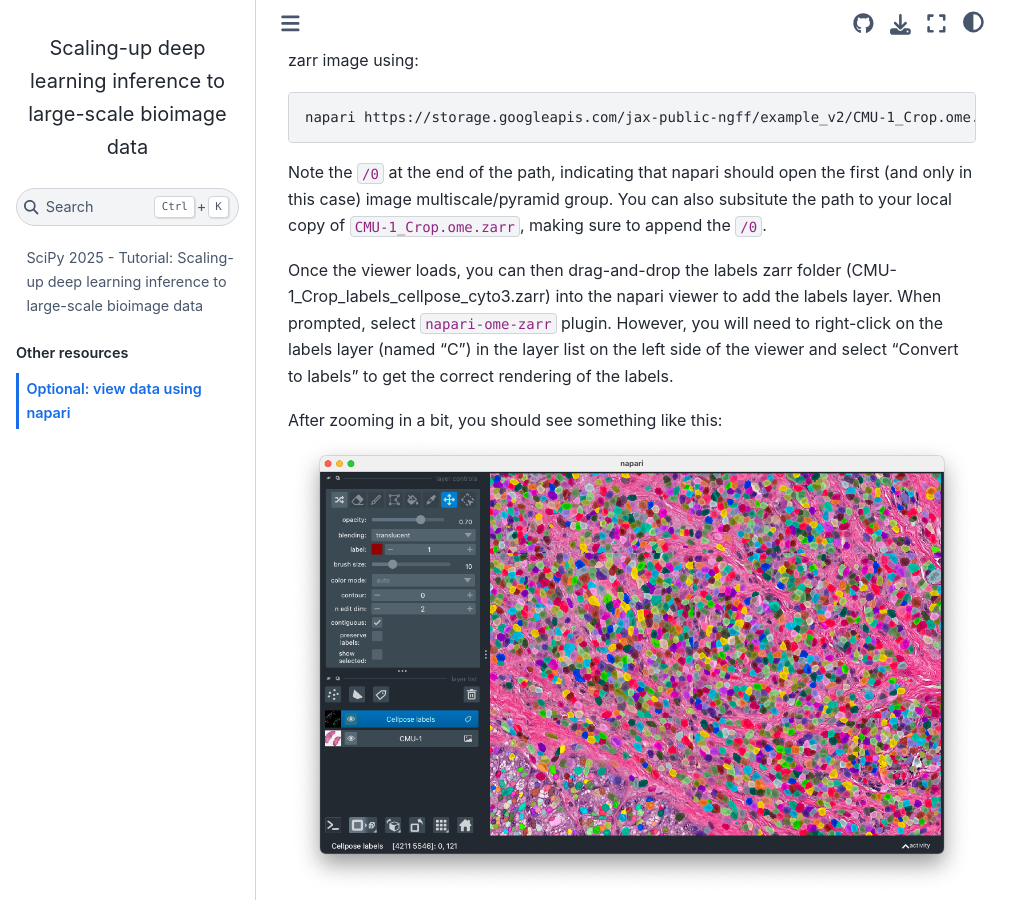
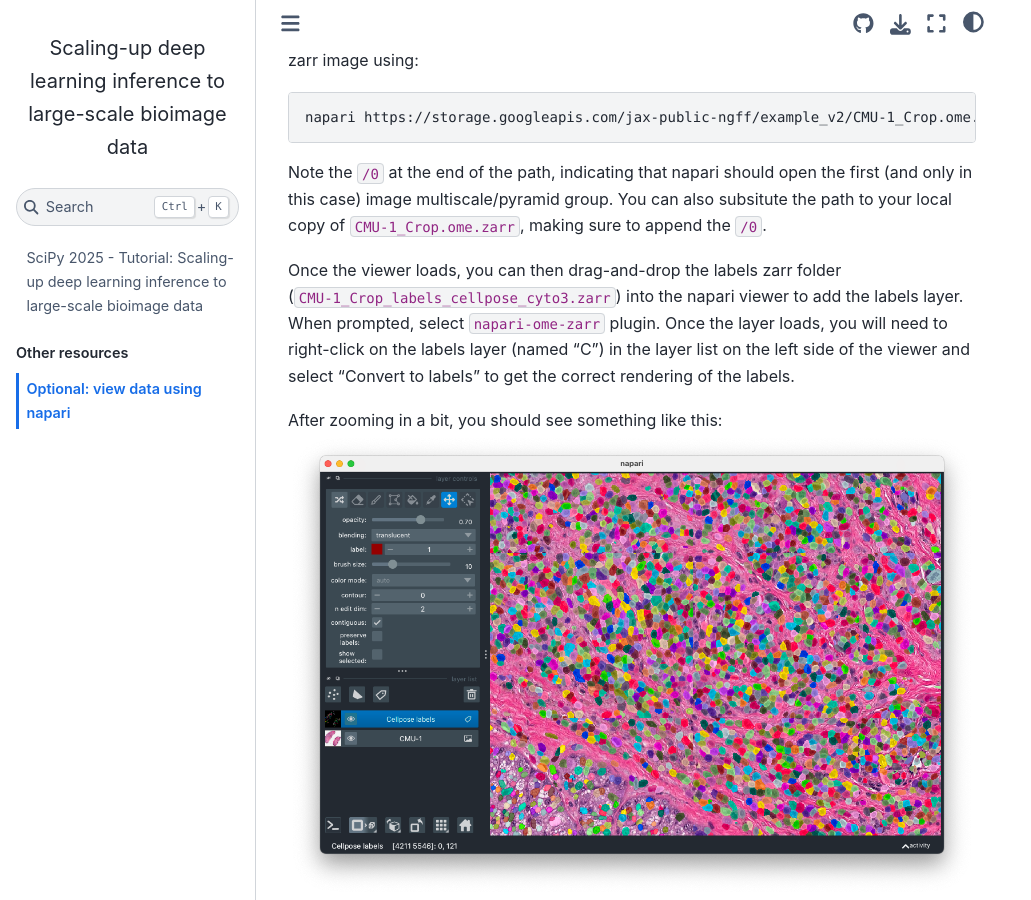
Before and after one commit to fercer/scaling-up-with-dask-tutorial, a Jupyter Book: the page built from optional_napari.md, in a window 1280 px wide and 900 px high, scrolled down 439 px. Shown: the whole window, without its empty margins (0-1031 px from the left). Built offline with Jupyter Book 1.0.4 settings and Sphinx 7.4.7 and the Sphinx Book theme 1.1.4, drawn with Linux system fonts in a browser that asks for light colours; pages that are not in the unit, such as notebooks, are missing from menus.

Commit message:
copy edit

````diff
--- a/optional_napari.md
+++ b/optional_napari.md
@@ -16,7 +16,7 @@ napari https://storage.googleapis.com/jax-public-ngff/example_v2/CMU-1_Crop.ome.
 ```
 Note the `/0` at the end of the path, indicating that napari should open the first (and only in this case) image multiscale/pyramid group. You can also subsitute the path to your local copy of `CMU-1_Crop.ome.zarr`, making sure to append the `/0`.
 
-Once the viewer loads, you can then drag-and-drop the labels zarr folder (CMU-1_Crop_labels_cellpose_cyto3.zarr) into the napari viewer to add the labels layer. When prompted, select `napari-ome-zarr` plugin. However, you will need to right-click on the labels layer (named "C") in the layer list on the left side of the viewer and select "Convert to labels" to get the correct rendering of the labels.
+Once the viewer loads, you can then drag-and-drop the labels zarr folder (`CMU-1_Crop_labels_cellpose_cyto3.zarr`) into the napari viewer to add the labels layer. When prompted, select `napari-ome-zarr` plugin. Once the layer loads, you will need to right-click on the labels layer (named "C") in the layer list on the left side of the viewer and select "Convert to labels" to get the correct rendering of the labels.
 
 After zooming in a bit, you should see something like this:
 ![Screenshot of napari viewer with CMU-1 image and Cellpose labels loaded.](napari-screenshot.png)
````
